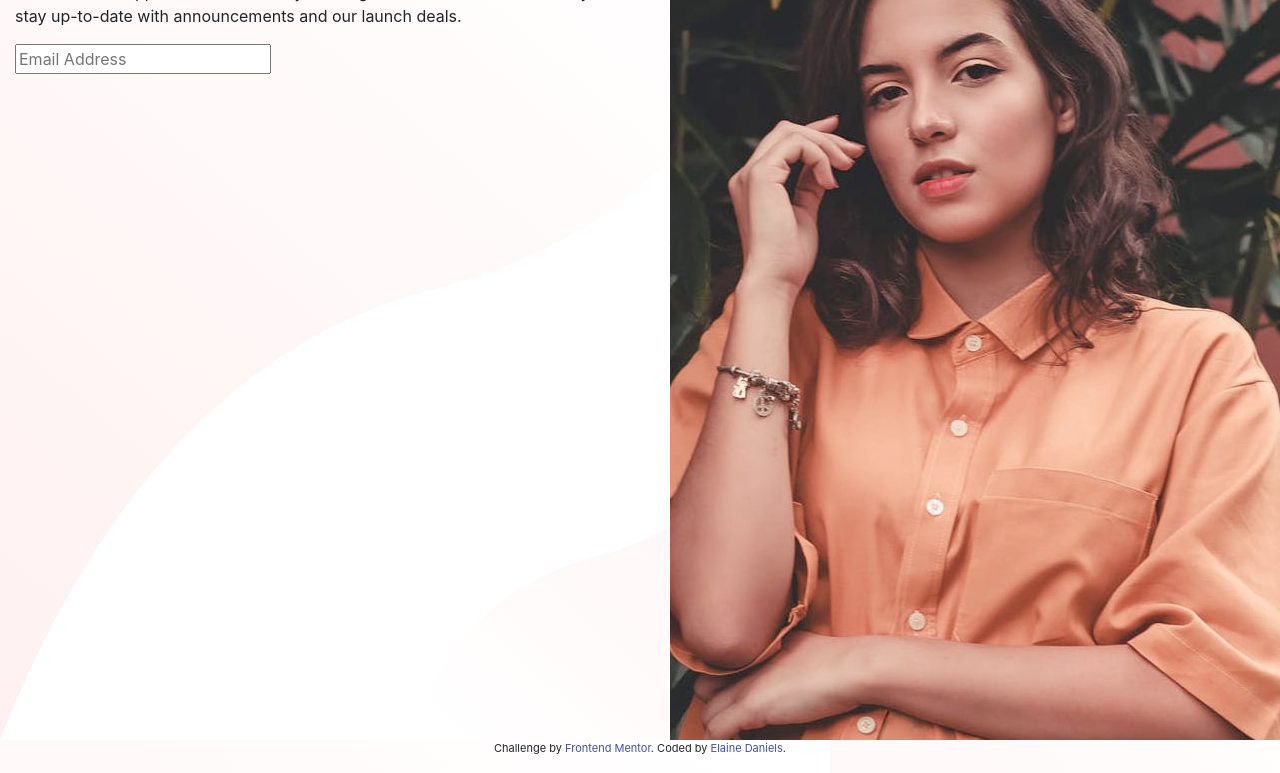
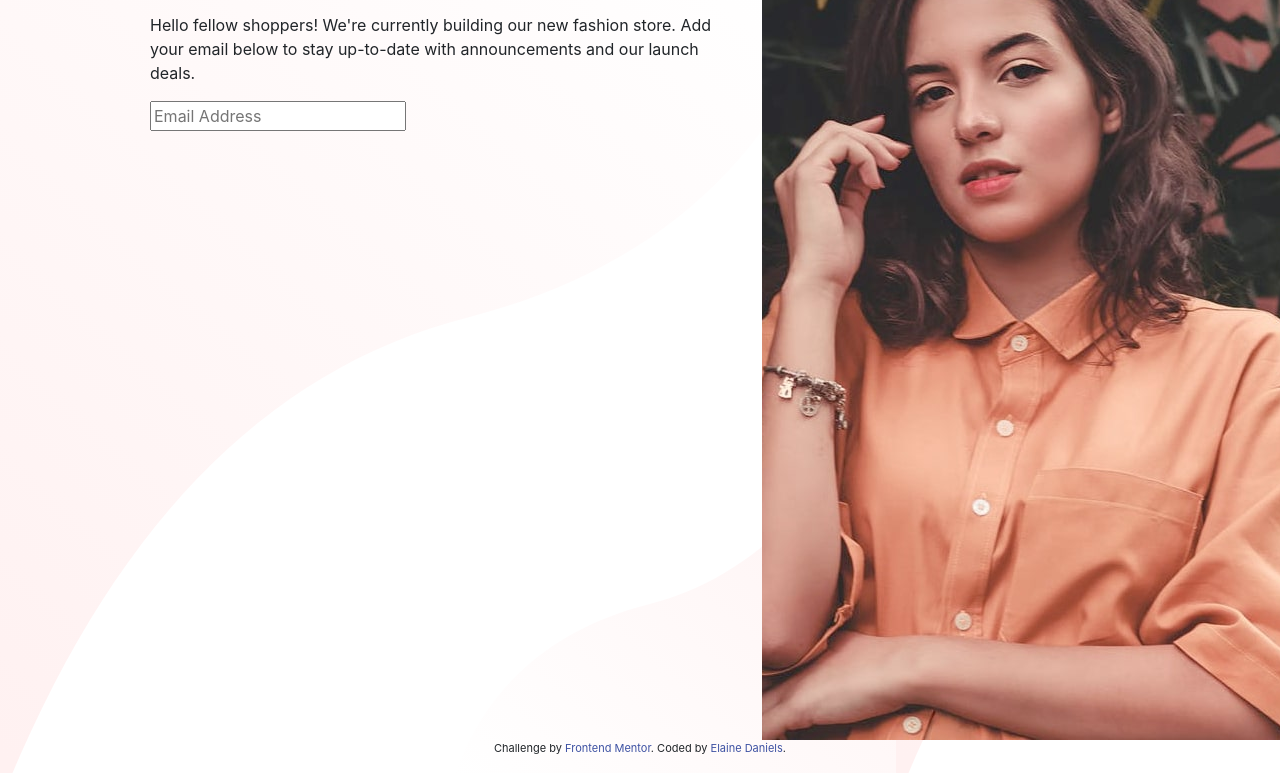
Before and after one commit to ElaineRosettaDaniels/base-apparel, a plain HTML site: page index.html in a window 1280 px wide. Shown: the part 60-833 px from the top of the page. Drawn offline with nearby package versions, Linux system fonts and the light colour scheme; a web font is replaced by a local one.

Commit message:
adjusting alignments

```diff
--- a/base-apparel-styles.css
+++ b/base-apparel-styles.css
@@ -1,5 +1,6 @@
 body {
     background-image: url(images/bg-pattern-desktop.svg);
+    background-size: 70%;
 }
 
 .attribution {
@@ -16,5 +17,10 @@ body {
 }
 
 #hero-desktop {
-    height: auto;
+    height: 100vh;
+    object-fit: cover;
 }
+
+#scrn-left {
+    padding-left: 150px;
+}
--- a/index.html
+++ b/index.html
@@ -16,8 +16,11 @@
 <body>
 
     <div class="container-fluid">
+
         <div class="row">
-            <div class="col-lg-7">
+            <div class="col-lg-7" id="scrn-left">
+                <img src="images/logo.svg" alt="Base Apparel Logo" id="ba-logo" />
+
                 <p>
                     We're coming soon
                 </p>
@@ -30,7 +33,7 @@
                 <input type="text" name="email-address-input" placeholder="Email Address" required />
             </div>
             <div class="col-lg-5">
-                <img src="images/hero-desktop.jpg" alt="Base Apparel Model" class="img-responsive float-right" id="hero-desktop" />
+                <img src="images/hero-desktop.jpg" alt="Base Apparel Model" class="img-fluid float-right" id="hero-desktop" />
             </div>
         </div>
     </div>
```
